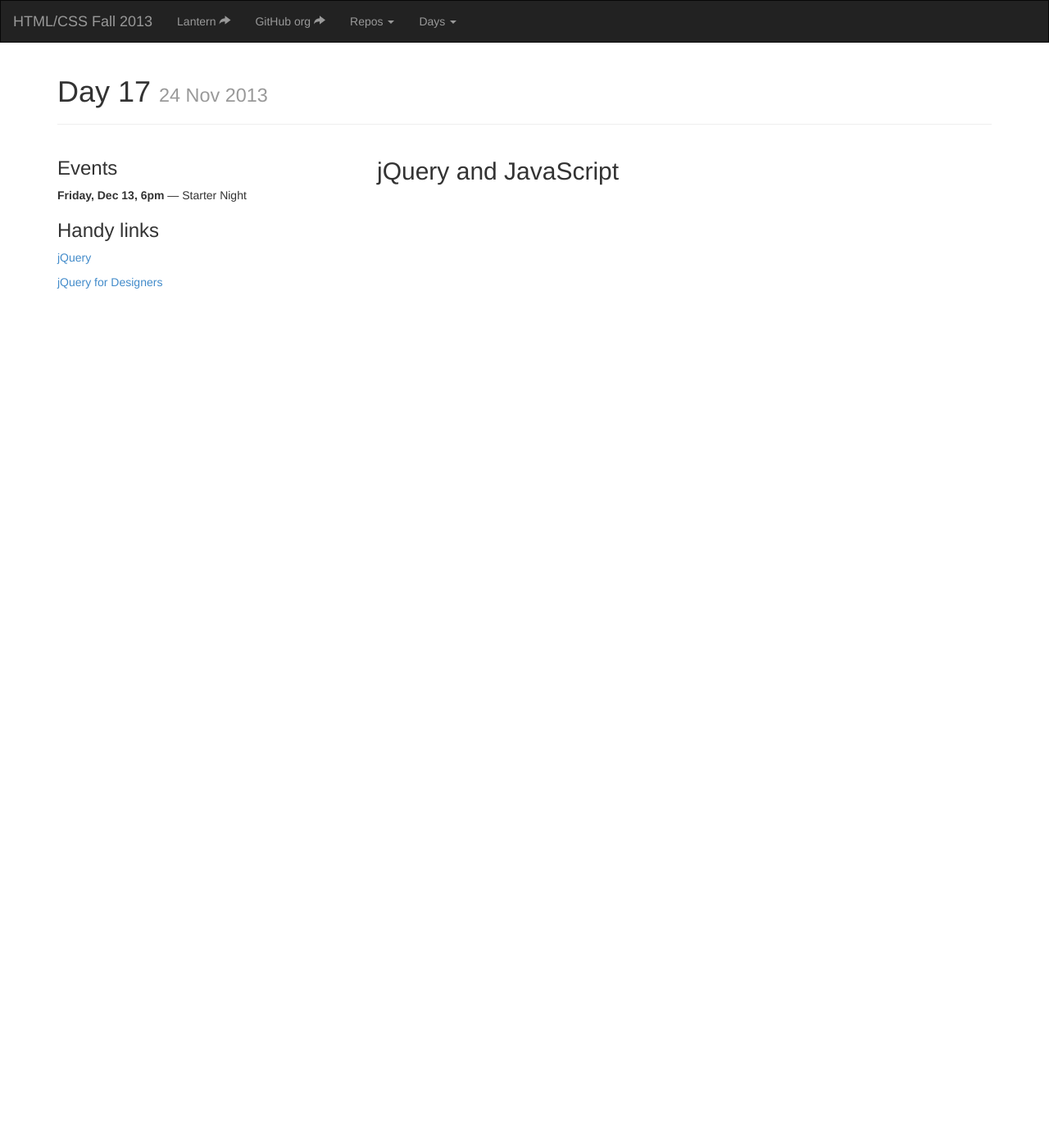
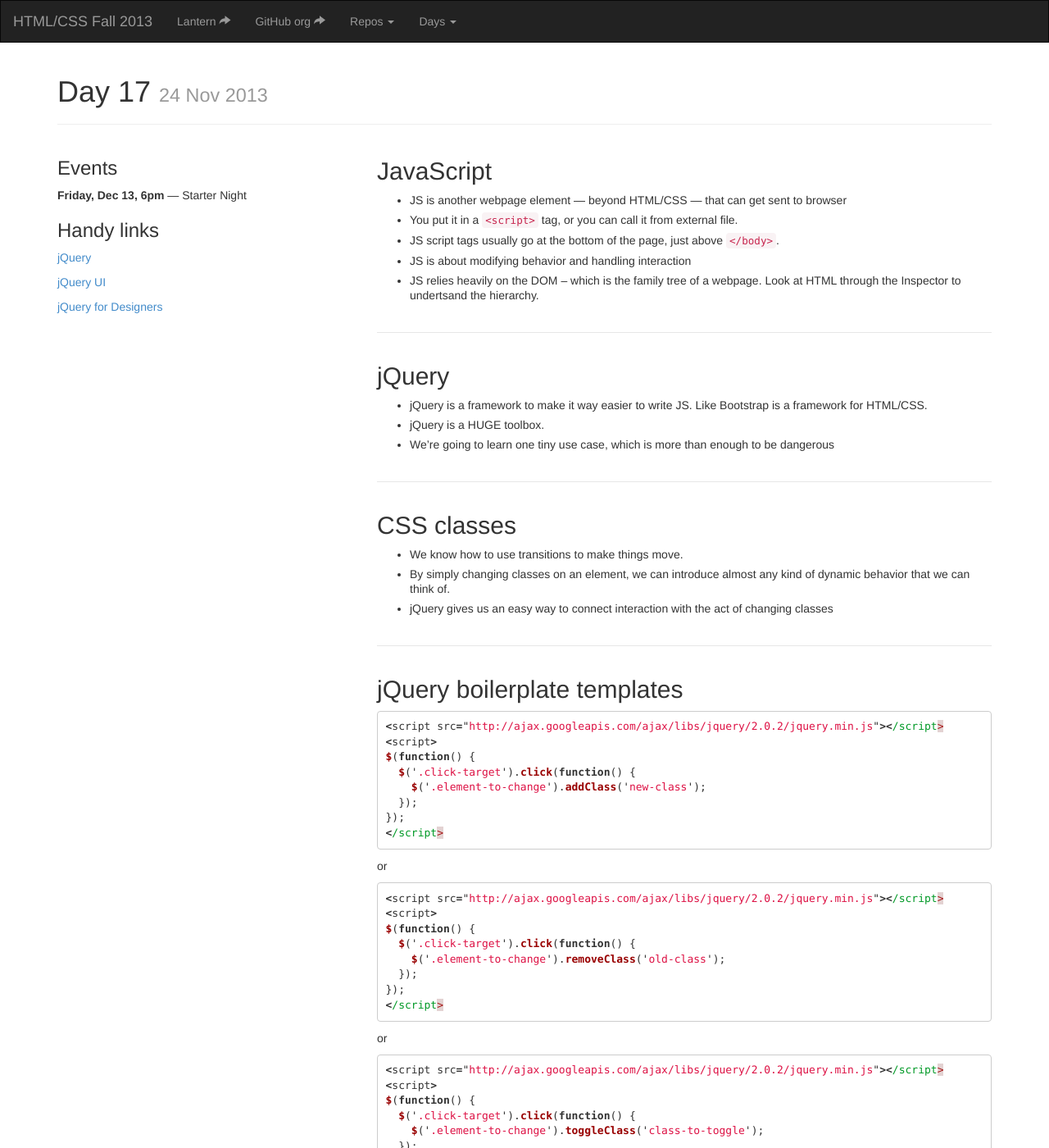
Before and after one commit to tsl-frontend/tsl-frontend.github.io, a Jekyll site: the page built from _posts/2013-11-24-17.md, in a window 1280 px wide and 1400 px high. Shown: the whole window at 82% size. Built offline with Jekyll 4.4.1, drawn with Linux system fonts in a browser that asks for light colours; nearby versions of some CDN libraries; Markdown is read by kramdown in place of the engine named in the settings.

Commit message:
Day 17 notes.

````diff
--- a/_posts/2013-11-24-17.md
+++ b/_posts/2013-11-24-17.md
@@ -8,9 +8,68 @@ events:
     - "**Friday, Dec 13, 6pm** — Starter Night"
 links:
     - "[jQuery](http://jquery.com/)"
+    - "[jQuery UI](http://jqueryui.com/)"
     - "[jQuery for Designers](http://jqueryfordesigners.com/)"
 screencasts:
 homework:
 ---
 
-## jQuery and JavaScript
+## JavaScript
+
+- JS is another webpage element — beyond HTML/CSS — that can get sent to browser
+- You put it in a `<script>` tag, or you can call it from external file.
+- JS script tags usually go at the bottom of the page, just above `</body>`.
+- JS is about modifying behavior and handling interaction
+- JS relies heavily on the DOM -- which is the family tree of a webpage. Look at HTML through the Inspector to undertsand the hierarchy.
+
+## jQuery
+
+- jQuery is a framework to make it way easier to write JS. Like Bootstrap is a framework for HTML/CSS.
+- jQuery is a HUGE toolbox.
+- We're going to learn one tiny use case, which is more than enough to be dangerous
+
+## CSS classes
+
+- We know how to use transitions to make things move.
+- By simply changing classes on an element, we can introduce almost any kind of dynamic behavior that we can think of.
+- jQuery gives us an easy way to connect interaction with the act of changing classes
+
+## jQuery boilerplate templates
+
+```js
+<script src="http://ajax.googleapis.com/ajax/libs/jquery/2.0.2/jquery.min.js"></script>
+<script>
+$(function() {
+  $('.click-target').click(function() {
+    $('.element-to-change').addClass('new-class');
+  });
+});
+</script>
+```
+
+or
+
+```js
+<script src="http://ajax.googleapis.com/ajax/libs/jquery/2.0.2/jquery.min.js"></script>
+<script>
+$(function() {
+  $('.click-target').click(function() {
+    $('.element-to-change').removeClass('old-class');
+  });
+});
+</script>
+```
+
+or
+
+
+```js
+<script src="http://ajax.googleapis.com/ajax/libs/jquery/2.0.2/jquery.min.js"></script>
+<script>
+$(function() {
+  $('.click-target').click(function() {
+    $('.element-to-change').toggleClass('class-to-toggle');
+  });
+});
+</script>
+```
````
